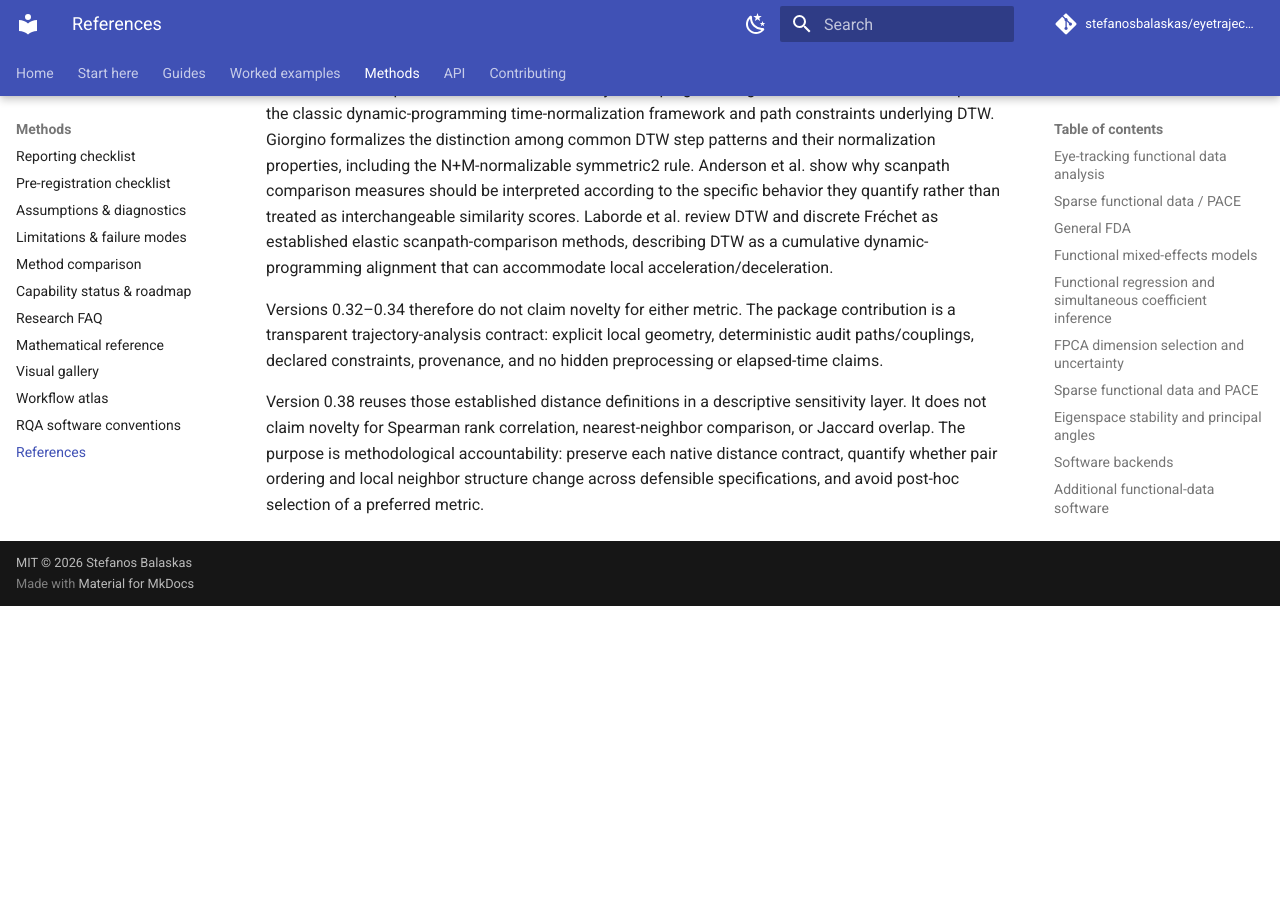
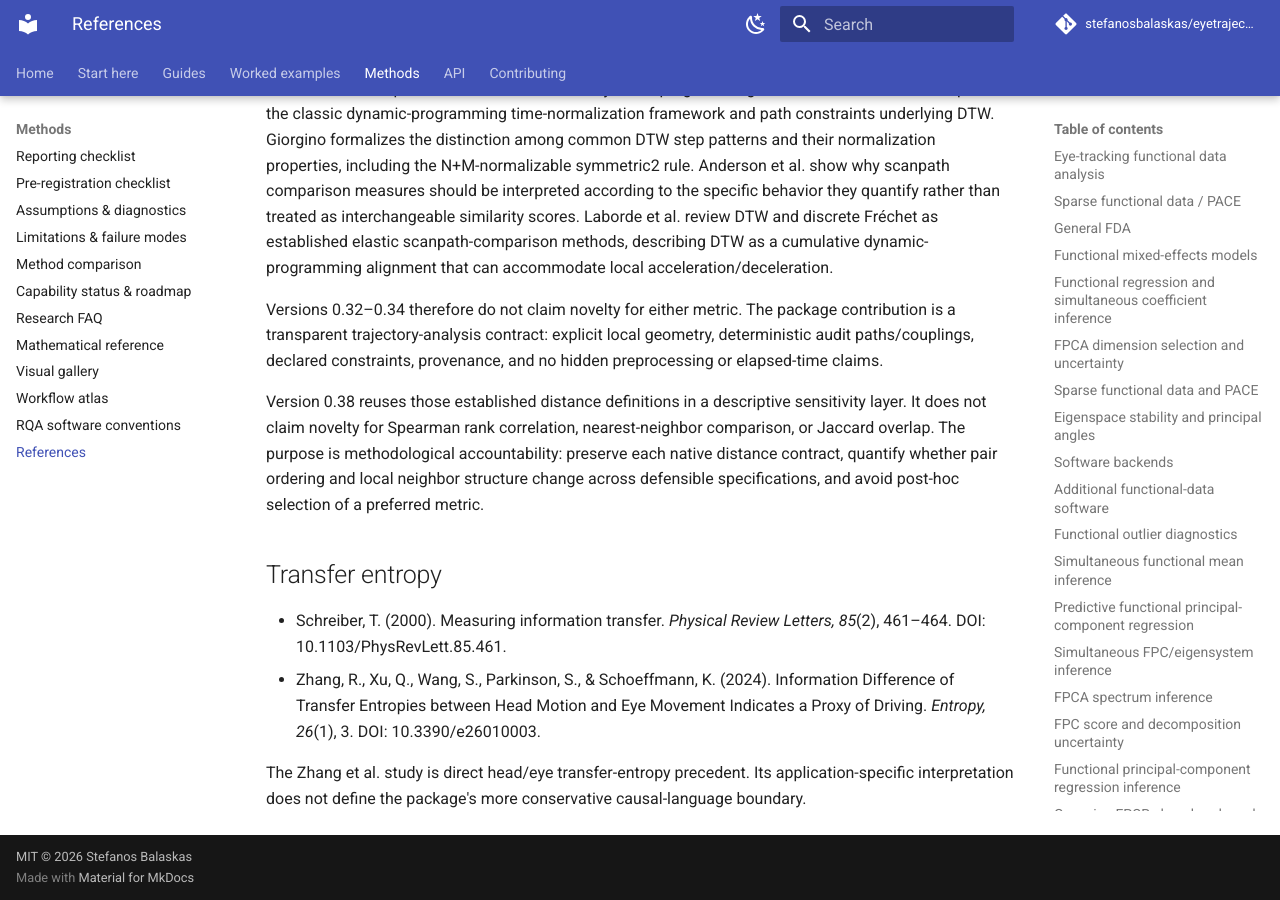
Before and after one commit to stefanosbalaskas/eyetrajectoriespy, an MkDocs documentation site: the page built from docs/methods/references.md, in a window 1280 px wide and 900 px high, scrolled down 14767 px. Built offline with MkDocs 1.6.1 and Material for MkDocs 9.7.7, drawn with Linux system fonts in a browser that asks for light colours; comment, search, counter and statistics services are not loaded; before the commit the page ends 15373 px from its top, so only the background shows below that.

Commit message:
Add transfer entropy references

```diff
--- a/docs/methods/references.md
+++ b/docs/methods/references.md
@@ -323,3 +323,12 @@
 Versions 0.32–0.34 therefore do not claim novelty for either metric. The package contribution is a transparent trajectory-analysis contract: explicit local geometry, deterministic audit paths/couplings, declared constraints, provenance, and no hidden preprocessing or elapsed-time claims.
 
 Version 0.38 reuses those established distance definitions in a descriptive sensitivity layer. It does not claim novelty for Spearman rank correlation, nearest-neighbor comparison, or Jaccard overlap. The purpose is methodological accountability: preserve each native distance contract, quantify whether pair ordering and local neighbor structure change across defensible specifications, and avoid post-hoc selection of a preferred metric.
+
+## Transfer entropy
+
+- Schreiber, T. (2000). Measuring information transfer. *Physical Review Letters, 85*(2), 461–464. DOI: 10.1103/PhysRevLett.85.461.
+- Zhang, R., Xu, Q., Wang, S., Parkinson, S., & Schoeffmann, K. (2024). Information Difference of Transfer Entropies between Head Motion and Eye Movement Indicates a Proxy of Driving. *Entropy, 26*(1), 3. DOI: 10.3390/e26010003.
+
+The Zhang et al. study is direct head/eye transfer-entropy precedent. Its
+application-specific interpretation does not define the package's more
+conservative causal-language boundary.
```
